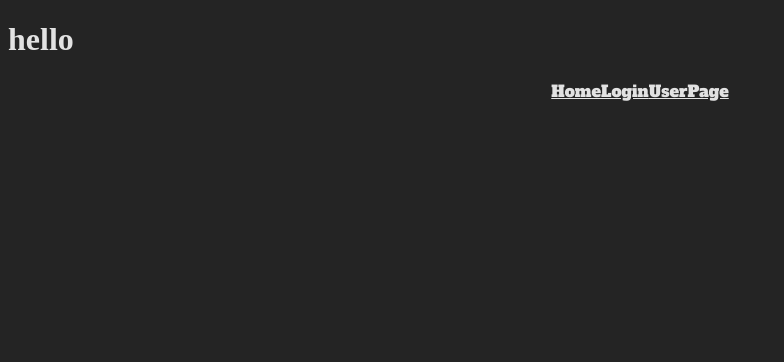
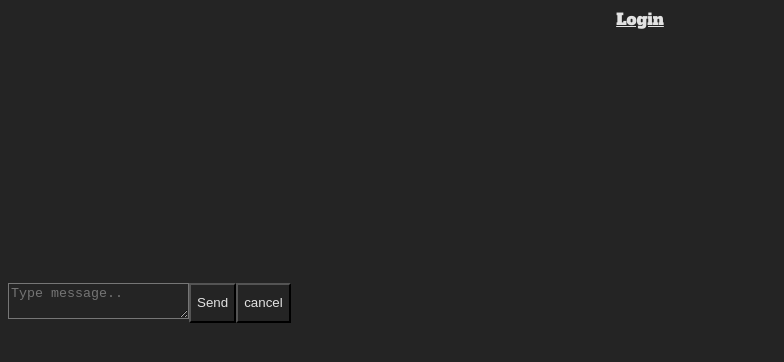
Before and after one commit to sergiogonzalezyes/Chat-Appliacation3, a React (Vite) app in the folder Chat-Application/: page /UserPage in a window 1280 px wide. Shown: the top 362 px of the page, without its empty margins (0-784 px from the left). Built offline with nearby package versions, Linux system fonts and the light colour scheme.

Commit message:
just added the user page

```diff
--- a/Chat-Application/src/App.css
+++ b/Chat-Application/src/App.css
@@ -27,10 +27,14 @@ input {
     font-size: 20px;
     margin-top: auto;
     margin-bottom: auto;
-    /* background-color: white; */
 }
 .button {
     text-align: center;
     font-family: "Alfa Slab One", cursive;
     font-size: 30px;
 }
+.UserPageDiv {
+    text-align: center;
+    margin-top: 20%;
+    display: flex;
+}
--- a/Chat-Application/src/App.jsx
+++ b/Chat-Application/src/App.jsx
@@ -8,18 +8,17 @@ function App() {
     return (
         <div className="App">
             <Router>
+
+                <div className="textLogin">
+                    {/* <Link to="/">Home</Link> */}
+                    <Link to="/Login">Login</Link>
+                </div>
                 <Routes>
                     <Route path="/Login" element={<Login />} />
                     <Route path="/" element={<Home />} />
                     <Route path="/UserPage" element={<UserPage />} />
 
                 </Routes>
-                <div className="textLogin">
-                    <Link to="/">Home</Link>
-                    <Link to="/Login">Login</Link>
-                    <Link to="/UserPage">UserPage</Link>
-
-                </div>
             </Router>
         </div>
 
--- a/Chat-Application/src/pages/Login.jsx
+++ b/Chat-Application/src/pages/Login.jsx
@@ -1,7 +1,15 @@
-// import { BrowserRouter as Router, Route, Routes, Link } from "react-router-dom";
-// import { UserPage } from "./UserPage";
+import { Navigate } from "react-router-dom";
+
+import { useState } from "react";
 
 export const Login = () => {
+    const [userLoginVerify, setuserLoginVerify] = useState(false)
+
+    if (userLoginVerify) {
+        return <Navigate to="/UserPage" />
+    }
+
+
     return <div className="loginComponent">
             <form >
                 <label className="name">
@@ -14,6 +22,8 @@ export const Login = () => {
                     <input type="text" name="password" className="input" />
                 </label>
             </form>
-            <button className="button">button</button>
+            <button className="button" onClick={() => {
+                setuserLoginVerify(true);
+            }}>button</button>
            </div>;
 };
--- a/Chat-Application/src/pages/UserPage.jsx
+++ b/Chat-Application/src/pages/UserPage.jsx
@@ -1,3 +1,9 @@
 export const UserPage = () => {
-  return <div> <h1>hello</h1></div>;
+  return( <div className="UserPageDiv">
+    <form action="/action_page.php" class="form-container">
+      <textarea placeholder="Type message.." name="msg" required></textarea>
+    </form>
+    <button type="submit" class="btn">Send</button>
+    <button type="button" class="btn cancel">cancel</button>
+          </div>)
 };
```
